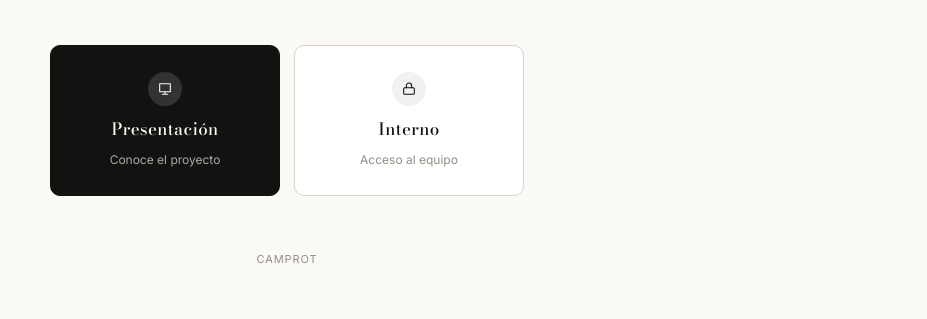
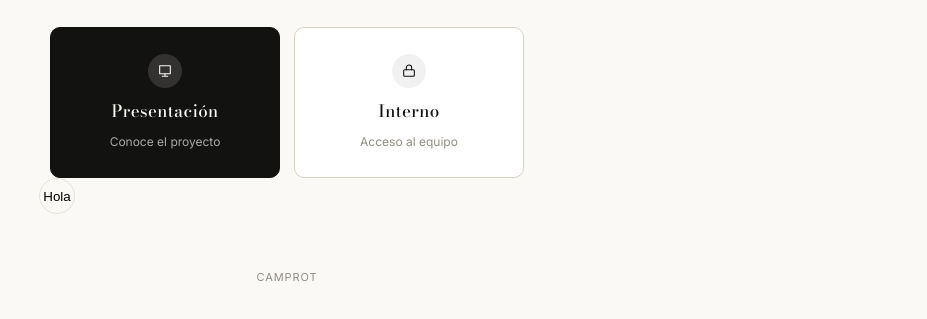
Before and after one commit to Javierreinosocampos/CAMPROT, a plain HTML site: page index.html in a window 1280 px wide. Shown: the part 365-684 px from the top of the page, without its empty margins (353-1280 px from the left). Drawn offline with nearby package versions, Linux system fonts and the light colour scheme.

Commit message:
chuno te odio

```diff
--- a/index.html
+++ b/index.html
@@ -45,6 +45,8 @@
       </a>
     </div>
 
+    <button class="icon-btn" id="themeToggle" aria-label="Cambiar tema"><p>Hola</p></button>
+
     <p class="hero-footer">CAMPROT</p>
   </main>
 
```
